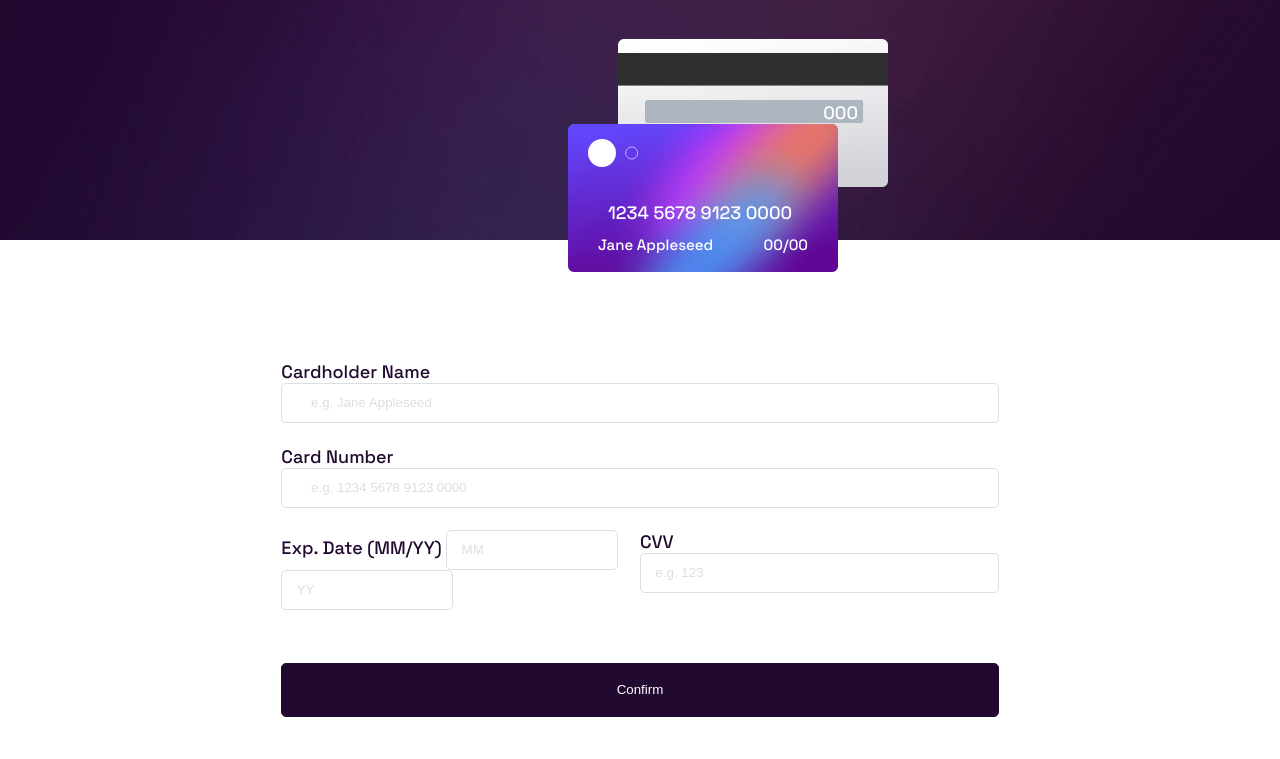
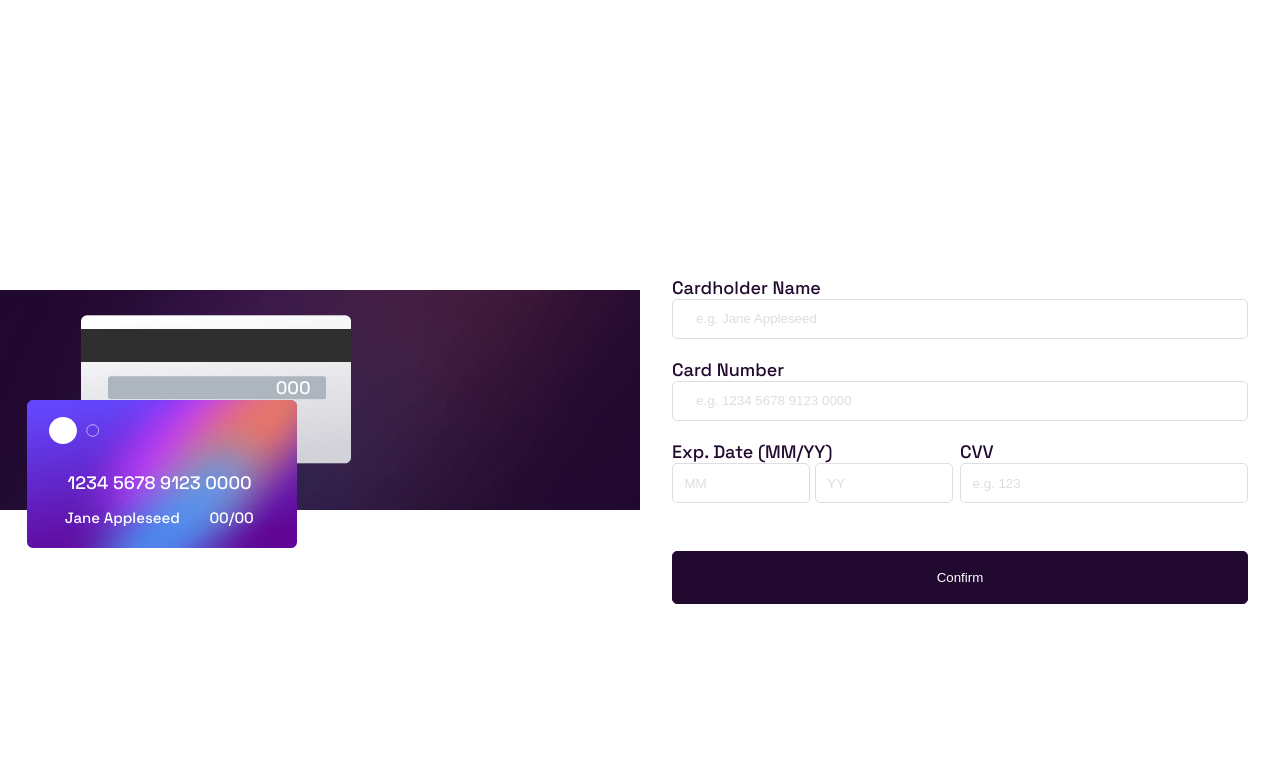
Before and after one commit to deZ1711/interactive-card-fem, a website: page index.html in a window 1280 px wide. Drawn offline with Linux system fonts and the light colour scheme.

Commit message:
% and header

```diff
--- a/index.html
+++ b/index.html
@@ -81,6 +81,7 @@
       <label for="CVV">CVV</label>
       <input class="card__form--cvv"
              type="number"
+             id="CVV"
              maxlength="3"
              minlength="3"
              placeholder="e.g. 123"
--- a/sass/base/_base.scss
+++ b/sass/base/_base.scss
@@ -16,6 +16,10 @@ body {
     flex-direction: column;
     width: 100vw;
     height: 100vh;
+    @include media-min("desktop") {
+        flex-direction: row;
+        height: 100vh;
+      }
 }
 
 
@@ -31,7 +35,7 @@ form.hidden,
 
 header {
     width: 100%;
-    min-height: 30vh;
+    min-height: 220px;
     background: url(../../images/bg-main-mobile.png) center center / cover no-repeat;
     position: relative;
 }
--- a/sass/components/_buttons.scss
+++ b/sass/components/_buttons.scss
@@ -13,7 +13,7 @@
     }
     &--continue {
       height: 4em;
-      width: 100%;
+      width: 90%;
       border-radius: 5px;
       background-color: $very-dark-violet;
       color: $white;
--- a/sass/layout/_card.scss
+++ b/sass/layout/_card.scss
@@ -1,13 +1,15 @@
 .card {
   &__front {
     position: relative;
-    transform: translate(-200px, -20px);
-    width: 300px;
+    transform: translateX(10%);
+    height: 100%;
+    width: 270px;
   }
   &__back {
-    width: 300px;
     position: relative;
-    transform: translate(-150px, -105px);
+    transform: translate(30%, 23%);
+    height: 100%;
+    width: 270px;
   }
   &__img {
     &--back {
@@ -21,8 +23,8 @@
     &--logo {
       width: 50px;
       position: absolute;
-      top: 15px;
-      left: 20px;
+      top: 15%;
+      left: 8%;
     }
     &--completed {
       width: 100px;
@@ -30,13 +32,13 @@
   }
   &__cvv {
     position: absolute;
-    top: 62px;
-    right: 60px;
+    top: 55%;
+    right: 15%;
   }
   &__number {
     position: absolute;
-    bottom: -100px;
-    left: 40px;
+    bottom: 15%;
+    left: 15%;
   }
   &__infos {
     display: flex;
@@ -44,8 +46,8 @@
     justify-content: space-between;
     position: absolute;
     width: 70%;
-    bottom: -130px;
-    left: 10%;
+    bottom: -15%;
+    left: 14%;
   }
   &__date {
     display: flex;
@@ -86,6 +88,7 @@
     flex-direction: column;
     align-items: center;
     gap: 2rem;
-    margin: 5%;
+    margin: 5%, 0;
+    width: 100vw;
   }
 }
--- a/sass/layout/_containers.scss
+++ b/sass/layout/_containers.scss
@@ -2,10 +2,11 @@
   position: absolute;
   display: flex;
   flex-direction: column;
-  left: 60%;
-  top: 60%;
+  width: 100%;
+  height: 220px;
 }
 
 .container {
 margin-top: 10vh;
+width: 100%;
 }
```
Also changed, not shown: css/style.css, 1 other file.
